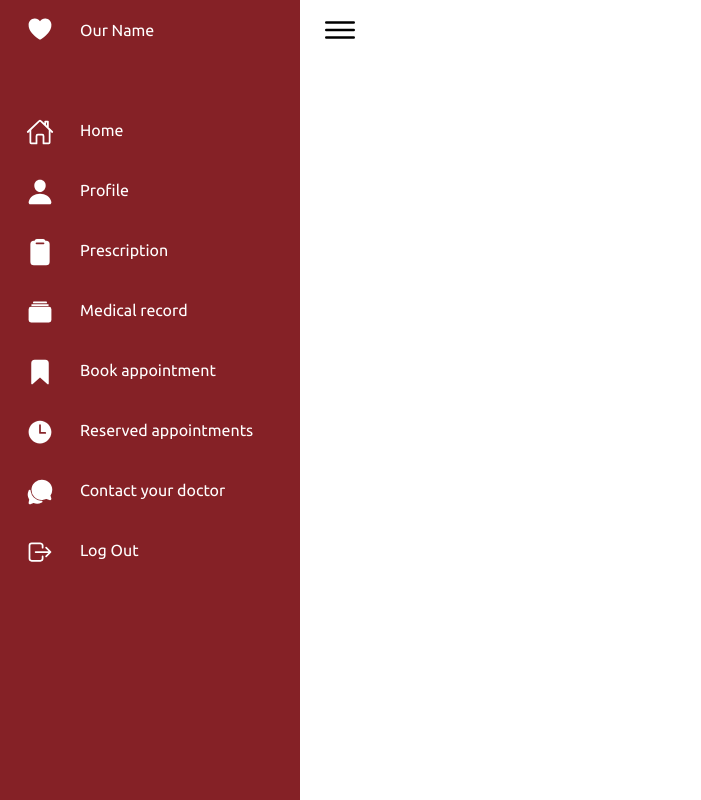
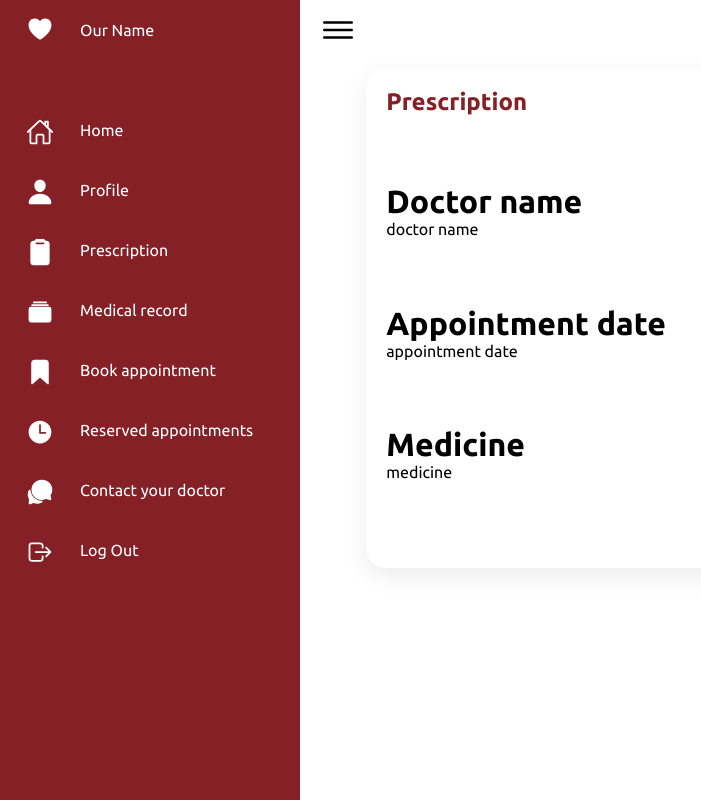
Before and after one commit to Habibafathalla/HIS_CardiologyWebsite, a Python web app: template templates/Perscription.html in a window 1280 px wide. Shown: the whole page, without its empty margins (0-701 px from the left). Run offline with Jinja, Linux system fonts and the light colour scheme; the template is opened without the code that fills it, so the values that code supplies are empty.

Commit message:
prescription

```diff
--- a/templates/Perscription.html
+++ b/templates/Perscription.html
@@ -5,9 +5,9 @@
     <meta charset="UTF-8">
     <meta http-equiv="X-UA-Compatible" content="IE=edge">
     <meta name="viewport" content="width=device-width, initial-scale=1.0">
-    <title>Perscription</title>
+    <title>Patient profile</title>
     <!-- ======= Styles ====== -->
-    <link rel="stylesheet" href="../static/css/patientstyle.css">
+    <link rel="stylesheet"  href="../static/css/patientstyle.css">
 </head>
 
 <body>
@@ -48,11 +48,10 @@
                     </a>
                 </li>
 
-
                 <li>
                     <a href="Perscription.html">
                         <span class="icon">
-                            <span title="Your prescription" style="font-size: x-large;">
+                            <span title="Your perscription" style="font-size: x-large;">
                                 <ion-icon name="clipboard"></ion-icon>
                             </span>
 
@@ -124,11 +123,37 @@
                 <div class="toggle">
                     <ion-icon name="menu-outline"></ion-icon>
                 </div>
-            </div>
+                 <!-- =========================information ==================== -->
+                <div class="details">
+                    <div class="information">
+                        <div class="Header">
+                            <h2>Prescription</h2>
+
+                        </div>
+
+                        <div >
+                            <h1 >Doctor name</h1>
+                            <label for="name">doctor name</label>
+
+                        </div>
+                        <div>
+                            <h1>Appointment date</h1>
+                            <label  for="id">appointment date</label>
+                        </div>
+                        <div>
+                            <h1>Medicine</h1>
+                            <label for="e-mail">medicine</label>
+                        </div>
 
 
-          </div>
-        <!-- =========== Scripts =========  -->
+
+                    </div>
+           </div>
+
+
+    </div>
+
+    <!-- =========== Scripts =========  -->
     <script src="../static/js/main.js"></script>
 
     <!-- ====== ionicons ======= -->
```
